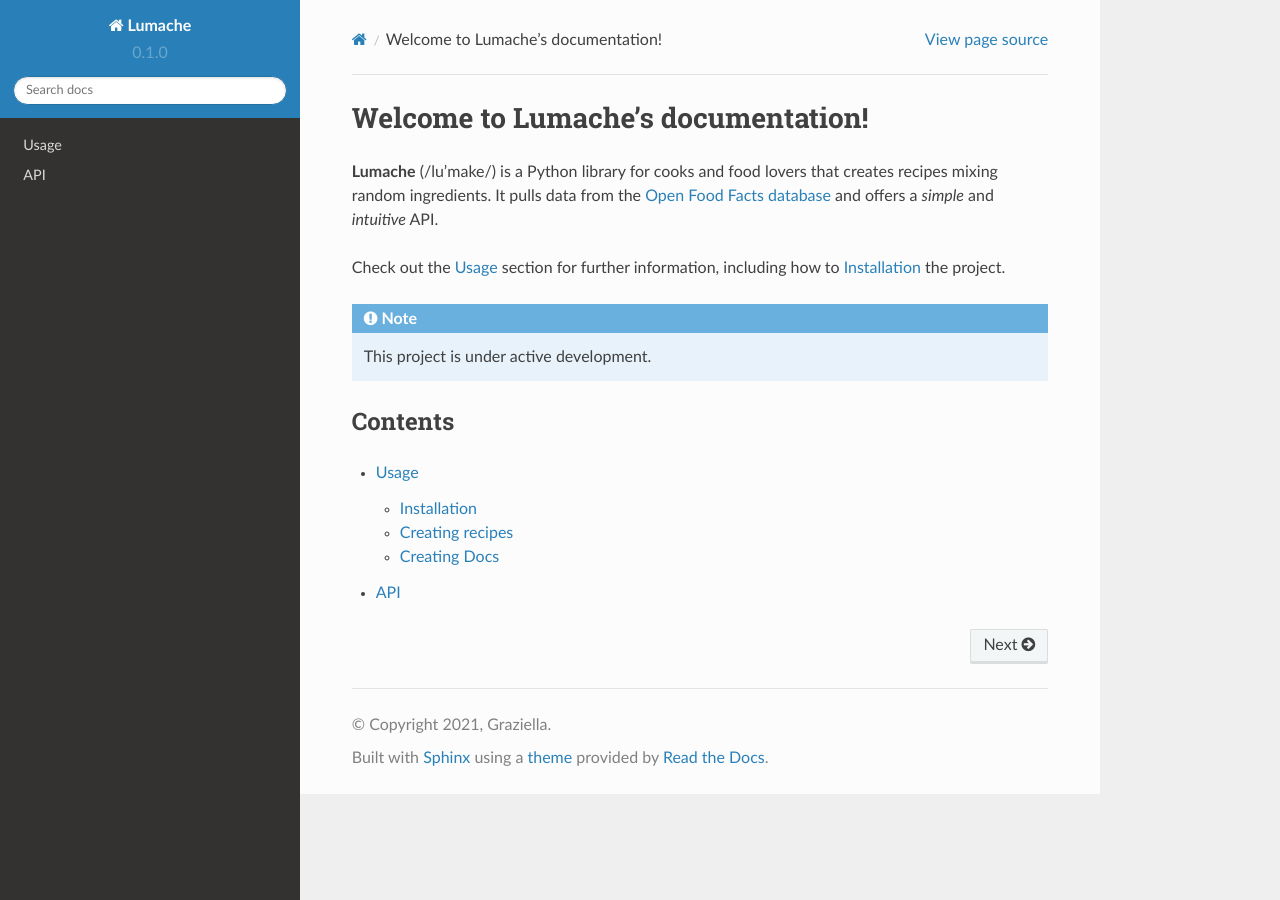
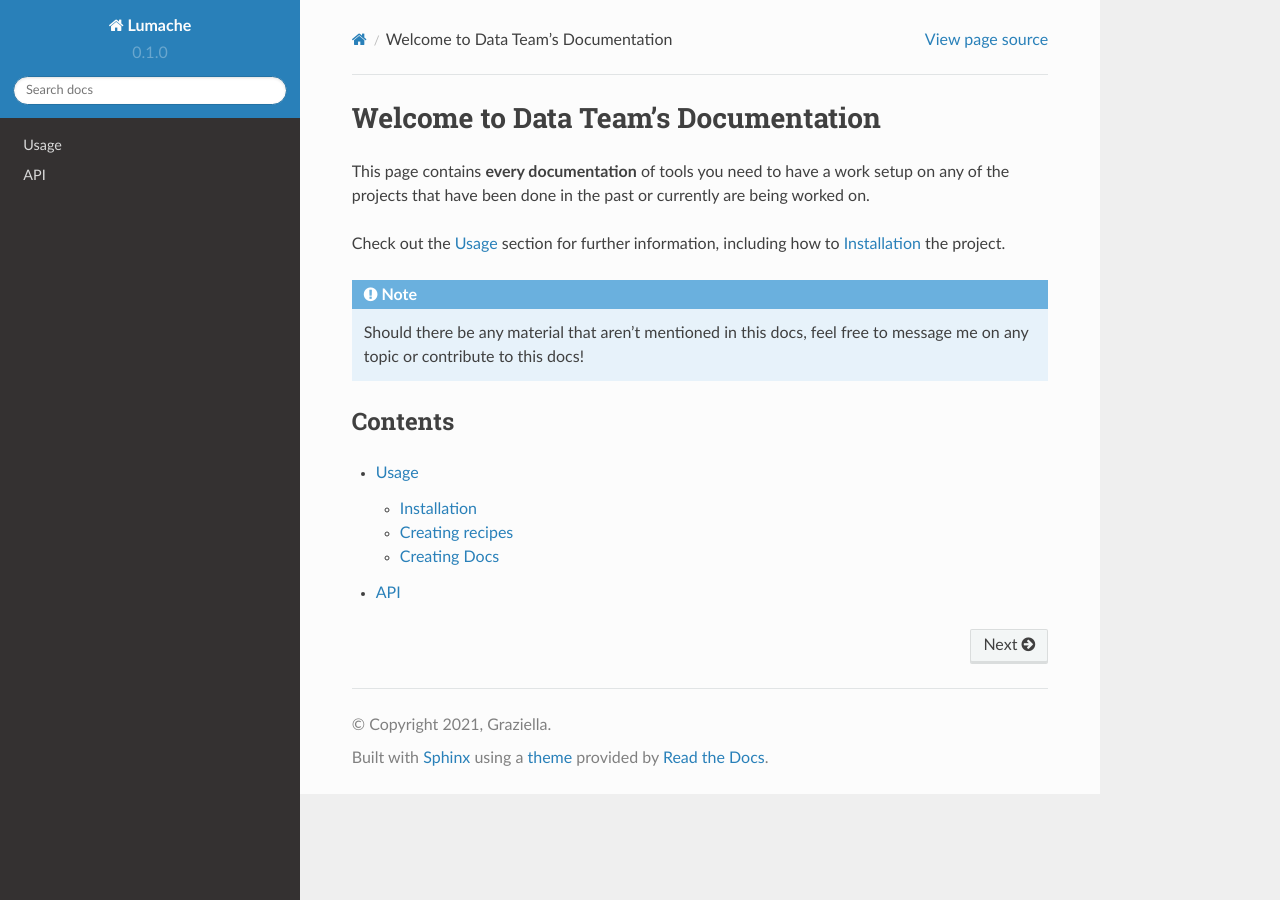
Before and after one commit to Flappeh/TestDocs, a Sphinx documentation site: the page built from docs/source/index.rst, in a window 1280 px wide. Built offline with Sphinx 7.4.7 and the Read the Docs theme 2.0.0, drawn with Linux system fonts in a browser that asks for light colours.

Commit message:
On process on changing home page

```diff
--- a/docs/source/index.rst
+++ b/docs/source/index.rst
@@ -1,17 +1,17 @@
-Welcome to Lumache's documentation!
-===================================
+Welcome to Data Team's Documentation
+====================================
 
-**Lumache** (/lu'make/) is a Python library for cooks and food lovers
-that creates recipes mixing random ingredients.
-It pulls data from the `Open Food Facts database <https://world.openfoodfacts.org/>`_
-and offers a *simple* and *intuitive* API.
+This page contains **every documentation** of tools you
+need to have a work setup on any of the projects that
+have been done in the past or currently are being worked on.
 
 Check out the :doc:`usage` section for further information, including
 how to :ref:`installation` the project.
 
 .. note::
 
-   This project is under active development.
+   Should there be any material that aren't mentioned in this docs, feel
+   free to message me on any topic or contribute to this docs!
 
 Contents
 --------
```
